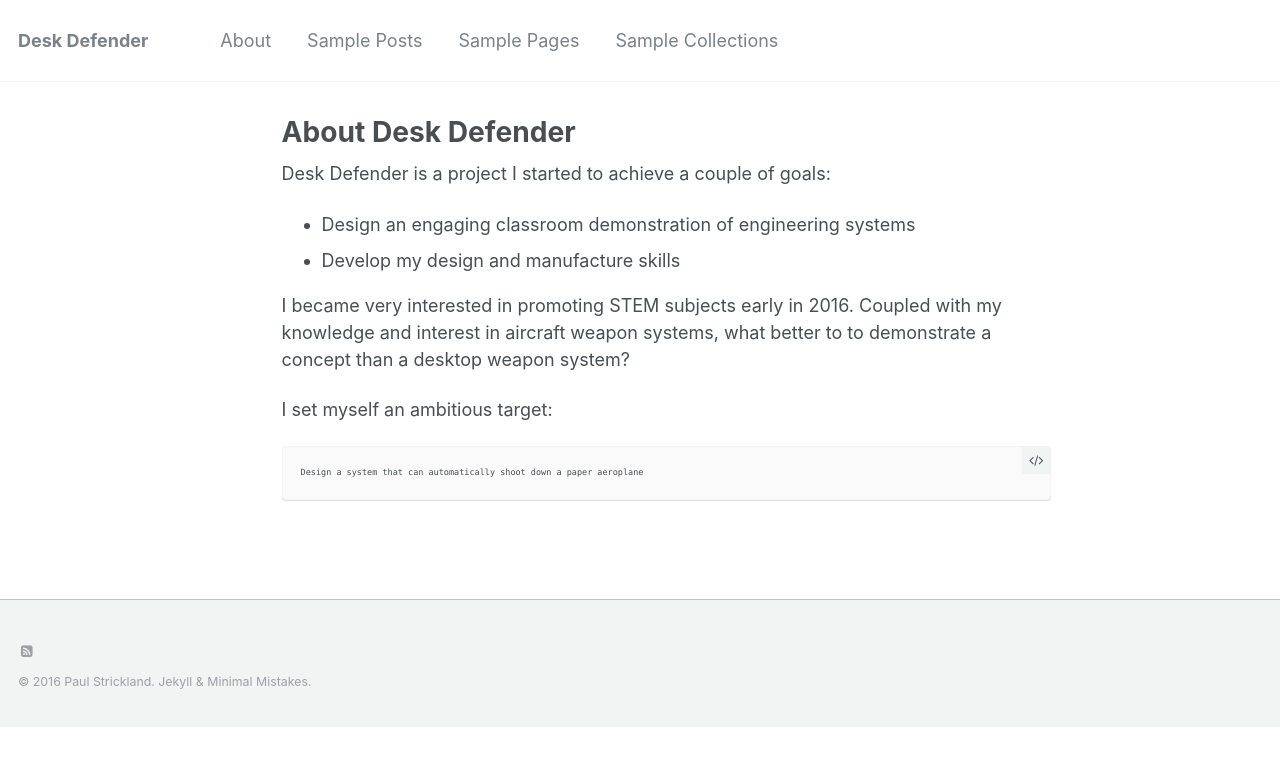
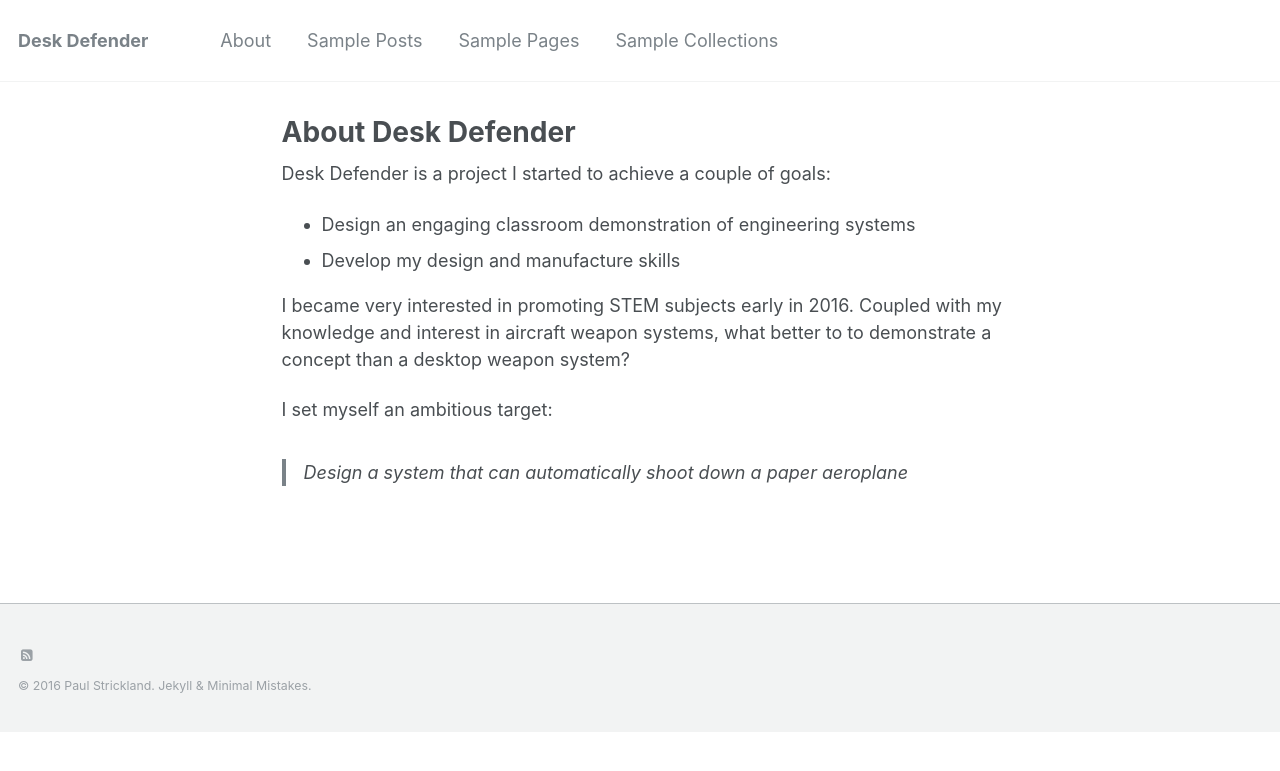
Before and after one commit to pestrickland/desk_defender, a Jekyll site: the page built from _pages/about.md, in a window 1280 px wide. Shown: the top 771 px of the page. Built offline with Jekyll 4.4.1, drawn with Linux system fonts in a browser that asks for light colours.

```diff
--- a/_pages/about.md
+++ b/_pages/about.md
@@ -12,4 +12,4 @@ I became very interested in promoting STEM subjects early in 2016. Coupled with
 
 I set myself an ambitious target:
 
-    Design a system that can automatically shoot down a paper aeroplane
+> Design a system that can automatically shoot down a paper aeroplane
```
